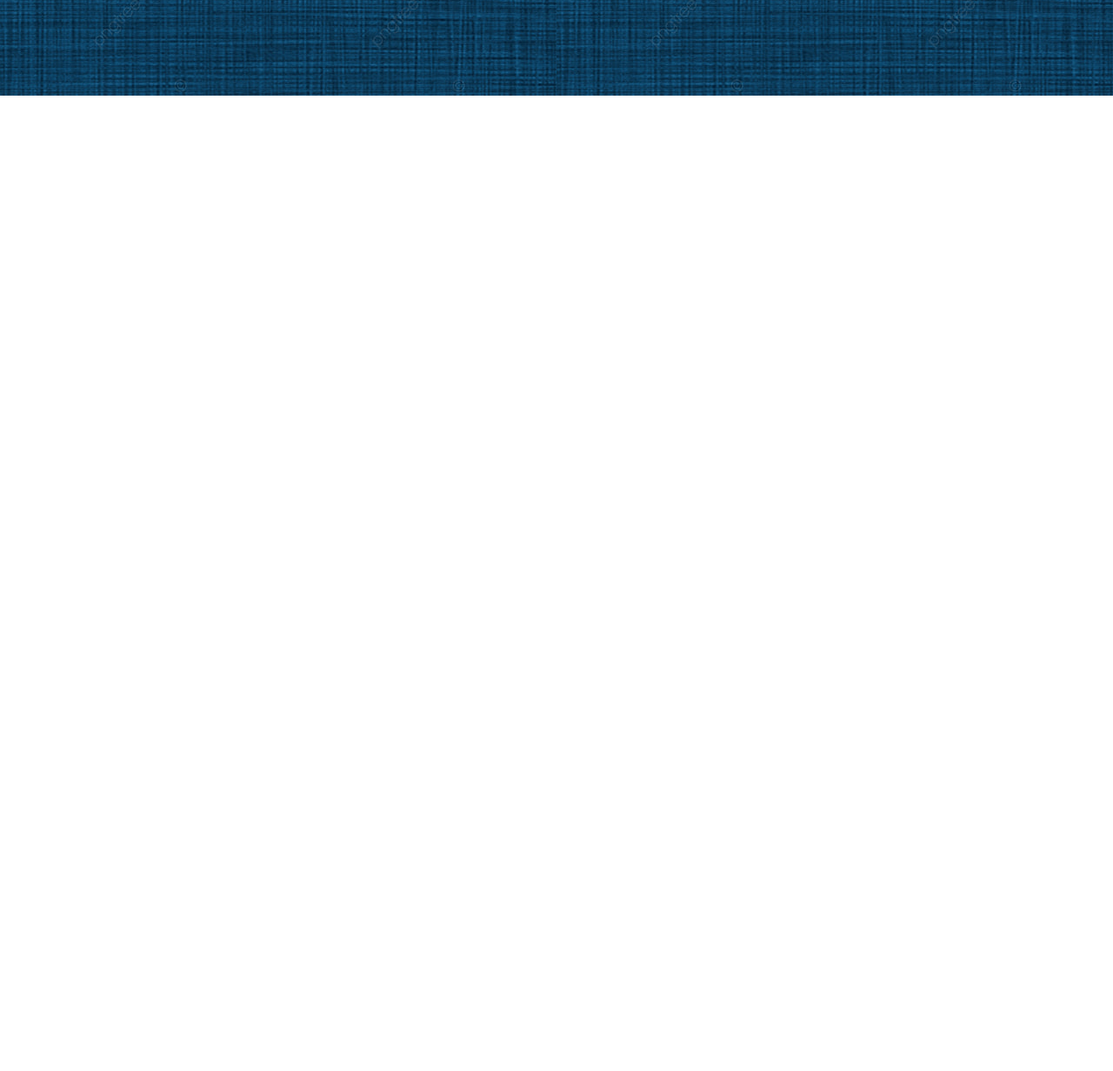
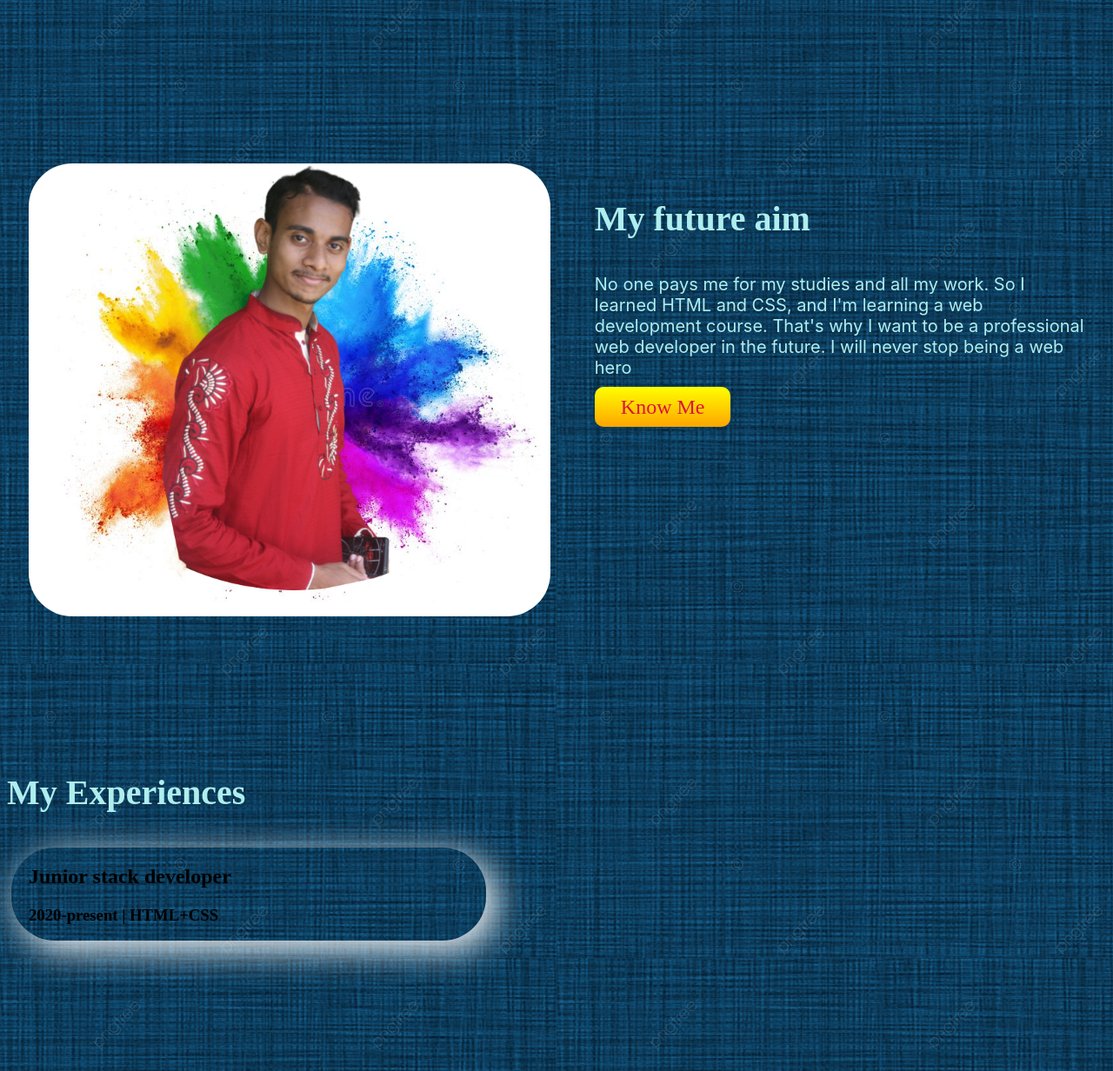
Before and after one commit to shishirdev123/my-second-portfolio, a plain HTML site: page index.html in a window 1280 px wide. Shown: the part 690-1922 px from the top of the page at 87% size. Before the commit the page ends 800 px from the top, so only its background shows below. Drawn offline with Linux system fonts and the light colour scheme; a web font is replaced by a local one.

Commit message:
new body added

```diff
--- a/index.html
+++ b/index.html
@@ -12,6 +12,8 @@
 </head>
 <body>
 
+    <section class="flexible">
+
         <div class="half-wide">
 
             <h1 class="welcome">Welcome to my world</h1>
@@ -22,5 +24,49 @@
 
         </div>
 
+        <div class="half-wide">
+
+            <img src="fit-me.png.png" alt="">
+
+        </div>
+
+    </section>
+
+    <section class="flexible2">
+
+        <div class="half-wide">
+
+            <img src="colorfull me.png.png" alt="">
+
+        </div>
+
+        <div class="half-wide">
+
+            <h3 class="introduce">My future aim</h3>
+                <p class="my-paragraph">No one pays me for my studies and all my work. So I learned HTML and CSS, and I'm learning a web development course. That's why I want to be a professional web developer in the future. I will never stop being a web hero</p>
+
+                <a target="blank" class="contract-button" href="https://www.facebook.com/shishir.dev.1238">Know Me</a>
+
+        </div>
+
+    </section>
+
+    <section>
+
+        <h3 class="introduce">My Experiences</h3>
+
+        <div class="flexible">
+
+            <div id="Junior" class="stack">
+
+                <h2>Junior stack developer</h2>
+                <h3><span class="font-color, tomato">2020-present | HTML+CSS</span></h3>
+
+            </div>
+
+        </div>
+
+    </section>
+
 </body>
 </html>
--- a/style.css
+++ b/style.css
@@ -1,5 +1,6 @@
 body{
     background-image: url(pngtree-fashion-navy-blue-cloth-pattern-texture-background-image_537803.jpg);
+
 }
 
 .welcome{
@@ -35,4 +36,40 @@ body{
 .half-wide{
     width: 50%;
     padding: 2%;
+
 }
+
+.flexible{
+    display: flex;
+    margin-bottom: 150px;
+}
+
+.half-wide img{
+    width: 600px;
+}
+
+.flexible2 img{
+    border-radius: 50px;
+
+}
+
+.flexible2{
+    display: flex;
+    margin-bottom: 150px;
+}
+
+.stack{
+    width: 40%;
+    margin-left: 5px;
+    margin-right: 5px;
+    padding-left: 20px;
+    padding-right: 20px;
+    border-radius: 50px;
+    box-shadow: 10px 10px 40px white;
+}
+
+#junior .stack{
+    width: 50% solid;
+    color: paleturquoise;
+
+}
```
Also changed, not shown: colorfull me.png.png (added), dream-bg.png (added), fit-me.png.png (added). Lines whose indentation alone changed are shown as unchanged.
